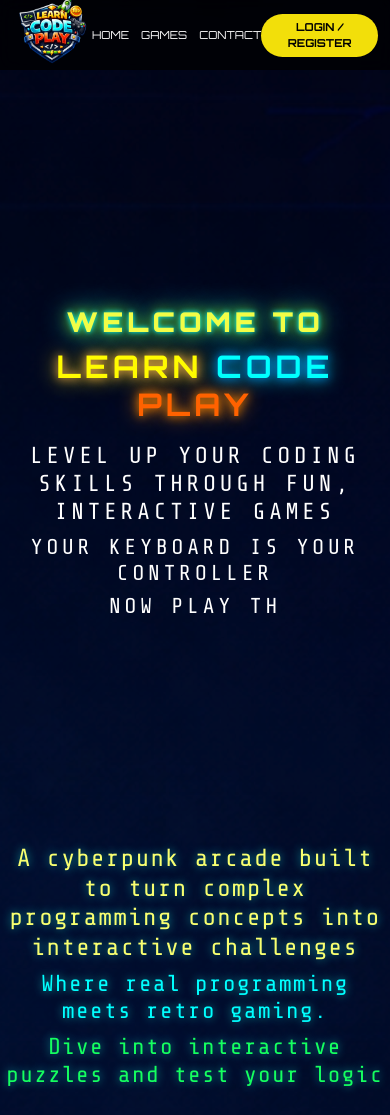
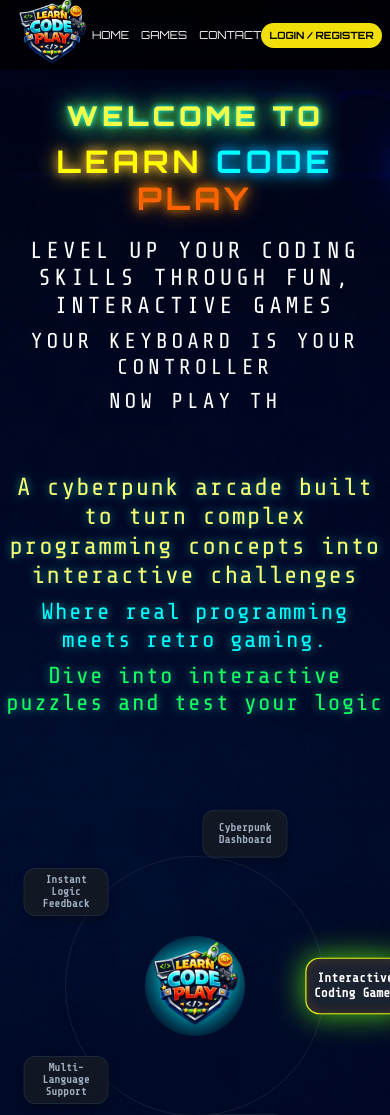
Before and after one commit to SwatiGarewal/LearnCodePlay, a Django app: page / in a window 390 px wide; the page is wider, and only the part inside the window is pictured. Shown: the top 1115 px of that part. Run offline with Django 5.2, Linux system fonts and the light colour scheme; data that the repository does not hold is empty; some libraries are stand-ins or nearby versions; some web fonts are replaced.

Commit message:
updated project

```diff
--- a/project001/home/static/home/css/home.css
+++ b/project001/home/static/home/css/home.css
@@ -869,6 +869,8 @@ footer {
     min-width: 36px !important;
     min-height: 36px !important;
     margin-right: 6px !important;
+
+
   }
 
   .user-name {
@@ -892,12 +894,18 @@ footer {
   }
 
   .login-btn {
-    font-size: 11px;
-    padding: 5px 12px;
+
+    font-size: 10px;
+  padding: 5px 8px;
+  white-space: nowrap;
   }
 
   .content {
-    padding-top: 90px;
+
+    min-height: auto;
+  padding: 100px 20px 50px;
+  justify-content: flex-start;
+
   }
 
   .welcome {
```
